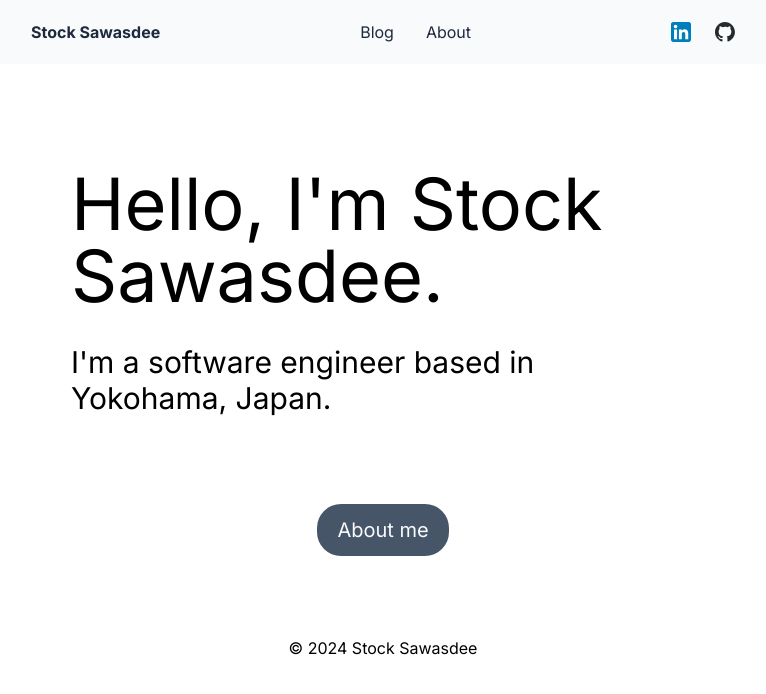
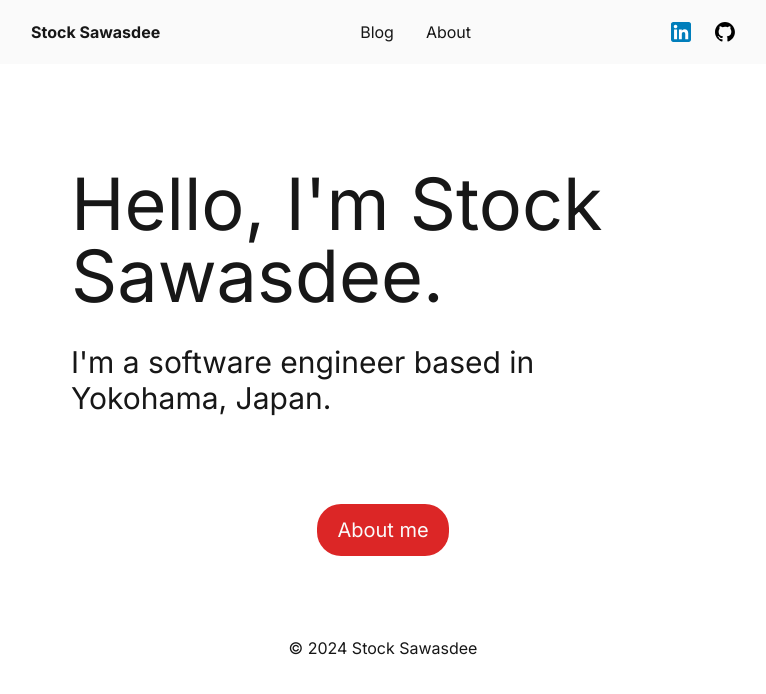
Before and after one commit to paphopsaw/sawasdee.dev, a Next.js app: page / in a window 1280 px wide. Shown: the top 694 px of the page, without its empty margins (257-1023 px from the left). Built offline with nearby package versions, Linux system fonts and the light colour scheme.

Commit message:
Add dark mode compatibility

```diff
--- a/src/app/globals.css
+++ b/src/app/globals.css
@@ -2,24 +2,19 @@
 @tailwind components;
 @tailwind utilities;
 
-:root {
-  --foreground-rgb: 0, 0, 0;
-  --background-rgb: 255, 255, 255;
-}
+@layer base {
+  body {
+    @apply bg-white dark:bg-black text-neutral-900 dark:text-neutral-300;
+  }
 
-/* @media (prefers-color-scheme: dark) {
-  :root {
-    --foreground-rgb: 255, 255, 255;
-    --background-rgb: 0, 0, 0;
+  nav {
+    @apply bg-neutral-50 dark:bg-neutral-800 text-neutral-900 dark:text-neutral-300;
+
+    a {
+      @apply text-neutral-900 dark:text-neutral-300 hover:border-0;
+    }
   }
-} */
 
-body {
-  color: rgb(var(--foreground-rgb));
-  background: rgb(var(--background-start-rgb));
-}
-
-@layer base {
   h1 {
     @apply text-6xl sm:text-7xl;
   }
@@ -44,6 +39,10 @@ body {
     @apply text-xl sm:text-2xl;
   }
   p {
-    @apply text-base sm:text-lg;
+    @apply text-base sm:text-lg mb-2;
+  }
+  a {
+    @apply text-primary-500  hover:border-b-2 hover:border-primary-500
+      dark:text-secondary-500 dark:hover:border-secondary-500;
   }
 }
--- a/src/app/page.tsx
+++ b/src/app/page.tsx
@@ -6,7 +6,7 @@ export default function Home() {
     <main className="flex flex-col items-center justify-between">
       <Hero />
       <Link
-        className="text-lg sm:text-xl rounded-3xl px-5 py-3 bg-slate-600 hover:bg-slate-400 text-slate-50"
+        className="text-lg sm:text-xl rounded-3xl px-5 py-3 bg-primary-600 hover:bg-primary-400 dark:bg-secondary-600 hover:bg-secondary-400 hover:border-0 text-neutral-50"
         href="/about"
       >
         About me
--- a/src/assets/icons/github.tsx
+++ b/src/assets/icons/github.tsx
@@ -13,12 +13,7 @@ export default function Github({
       viewBox="0 0 98 98"
       xmlns="http://www.w3.org/2000/svg"
     >
-      <path
-        fillRule="evenodd"
-        clipRule="evenodd"
-        d="M48.854 0C21.839 0 0 22 0 49.217c0 21.756 13.993 40.172 33.405 46.69 2.427.49 3.316-1.059 3.316-2.362 0-1.141-.08-5.052-.08-9.127-13.59 2.934-16.42-5.867-16.42-5.867-2.184-5.704-5.42-7.17-5.42-7.17-4.448-3.015.324-3.015.324-3.015 4.934.326 7.523 5.052 7.523 5.052 4.367 7.496 11.404 5.378 14.235 4.074.404-3.178 1.699-5.378 3.074-6.6-10.839-1.141-22.243-5.378-22.243-24.283 0-5.378 1.94-9.778 5.014-13.2-.485-1.222-2.184-6.275.486-13.038 0 0 4.125-1.304 13.426 5.052a46.97 46.97 0 0 1 12.214-1.63c4.125 0 8.33.571 12.213 1.63 9.302-6.356 13.427-5.052 13.427-5.052 2.67 6.763.97 11.816.485 13.038 3.155 3.422 5.015 7.822 5.015 13.2 0 18.905-11.404 23.06-22.324 24.283 1.78 1.548 3.316 4.481 3.316 9.126 0 6.6-.08 11.897-.08 13.526 0 1.304.89 2.853 3.316 2.364 19.412-6.52 33.405-24.935 33.405-46.691C97.707 22 75.788 0 48.854 0z"
-        fill="#24292f"
-      />
+      <path d="M48.854 0C21.839 0 0 22 0 49.217c0 21.756 13.993 40.172 33.405 46.69 2.427.49 3.316-1.059 3.316-2.362 0-1.141-.08-5.052-.08-9.127-13.59 2.934-16.42-5.867-16.42-5.867-2.184-5.704-5.42-7.17-5.42-7.17-4.448-3.015.324-3.015.324-3.015 4.934.326 7.523 5.052 7.523 5.052 4.367 7.496 11.404 5.378 14.235 4.074.404-3.178 1.699-5.378 3.074-6.6-10.839-1.141-22.243-5.378-22.243-24.283 0-5.378 1.94-9.778 5.014-13.2-.485-1.222-2.184-6.275.486-13.038 0 0 4.125-1.304 13.426 5.052a46.97 46.97 0 0 1 12.214-1.63c4.125 0 8.33.571 12.213 1.63 9.302-6.356 13.427-5.052 13.427-5.052 2.67 6.763.97 11.816.485 13.038 3.155 3.422 5.015 7.822 5.015 13.2 0 18.905-11.404 23.06-22.324 24.283 1.78 1.548 3.316 4.481 3.316 9.126 0 6.6-.08 11.897-.08 13.526 0 1.304.89 2.853 3.316 2.364 19.412-6.52 33.405-24.935 33.405-46.691C97.707 22 75.788 0 48.854 0z" />
     </svg>
   );
 }
--- a/src/components/navbar/index.tsx
+++ b/src/components/navbar/index.tsx
@@ -17,7 +17,7 @@ export default function Navbar() {
   const linkedinLink = "https://www.linkedin.com/in/paphopsaw/";
 
   return (
-    <nav className="flex flex-col justify-center items-center bg-slate-50 h-14 sm:h-16 text-slate-800 sticky top-0">
+    <nav className="flex flex-col justify-center items-center h-14 sm:h-16 sticky top-0">
       <div className="flex justify-between items-center w-full max-w-screen-md px-4 sm:px-8">
         {/* Home */}
         <Link className="font-bold" href="/">
@@ -31,7 +31,10 @@ export default function Navbar() {
             <Linkedin className="hover:opacity-50" size={logoSize} />
           </Link>
           <Link href={githubLink}>
-            <Github className="hover:opacity-50" size={logoSize} />
+            <Github
+              className="dark:fill-white hover:opacity-50"
+              size={logoSize}
+            />
           </Link>
         </div>
       </div>
--- a/src/components/navbar/middleNav.tsx
+++ b/src/components/navbar/middleNav.tsx
@@ -13,8 +13,10 @@ export default function MiddleNav({
       {links.map((item) => {
         return (
           <li
-            className={`hover:border-b-2 hover:border-slate-400 ${
-              pathname.includes(item.link) ? "border-b-2 border-slate-600" : ""
+            className={`hover:border-b-2 hover:border-neutral-400 ${
+              pathname.includes(item.link)
+                ? "border-b-2 border-neutral-600"
+                : ""
             }`}
             key={item.link}
           >
--- a/tailwind.config.ts
+++ b/tailwind.config.ts
@@ -1,4 +1,5 @@
 import type { Config } from "tailwindcss";
+import colors from "tailwindcss/colors";
 
 const config: Config = {
   content: [
@@ -8,10 +9,9 @@ const config: Config = {
   ],
   theme: {
     extend: {
-      backgroundImage: {
-        "gradient-radial": "radial-gradient(var(--tw-gradient-stops))",
-        "gradient-conic":
-          "conic-gradient(from 180deg at 50% 50%, var(--tw-gradient-stops))",
+      colors: {
+        primary: colors.red,
+        secondary: colors.orange,
       },
     },
   },
```
